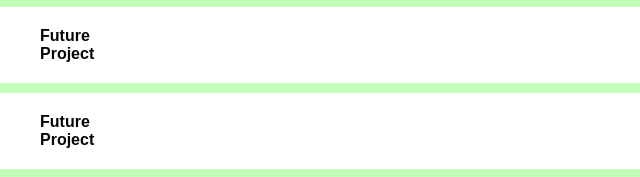
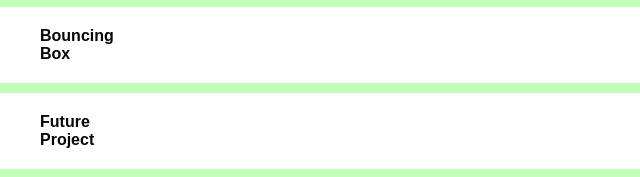
Before and after one commit to JohanPedraza0/JohanPedraza0.github.io, a plain HTML site: page portfolio.html in a window 1280 px wide. Shown: the part 378-555 px from the top of the page, 640-1280 px from the left. Drawn offline with Linux system fonts and the light colour scheme.

Commit message:
Updated website

```diff
--- a/portfolio.html
+++ b/portfolio.html
@@ -31,7 +31,7 @@
         <ul class="button-list">
           <li><a href="https://sturdy-acorn-6vr6pqqg5799hr95-8000.app.github.dev/" class="btn" target="_blank"
               rel="noopener noreferrer">Platform Game</a></li>
-          <li><a href="https://ominous-space-winner-wv964pp754wvhg47r-5500.app.github.dev/" class="btn">Future Project</a></li>
+          <li><a href="https://ominous-space-winner-wv964pp754wvhg47r-5500.app.github.dev/" class="btn">Bouncing Box</a></li>
           <li><a href="https://example.com" class="btn">Future Project</a></li>
         </ul>
 
```
